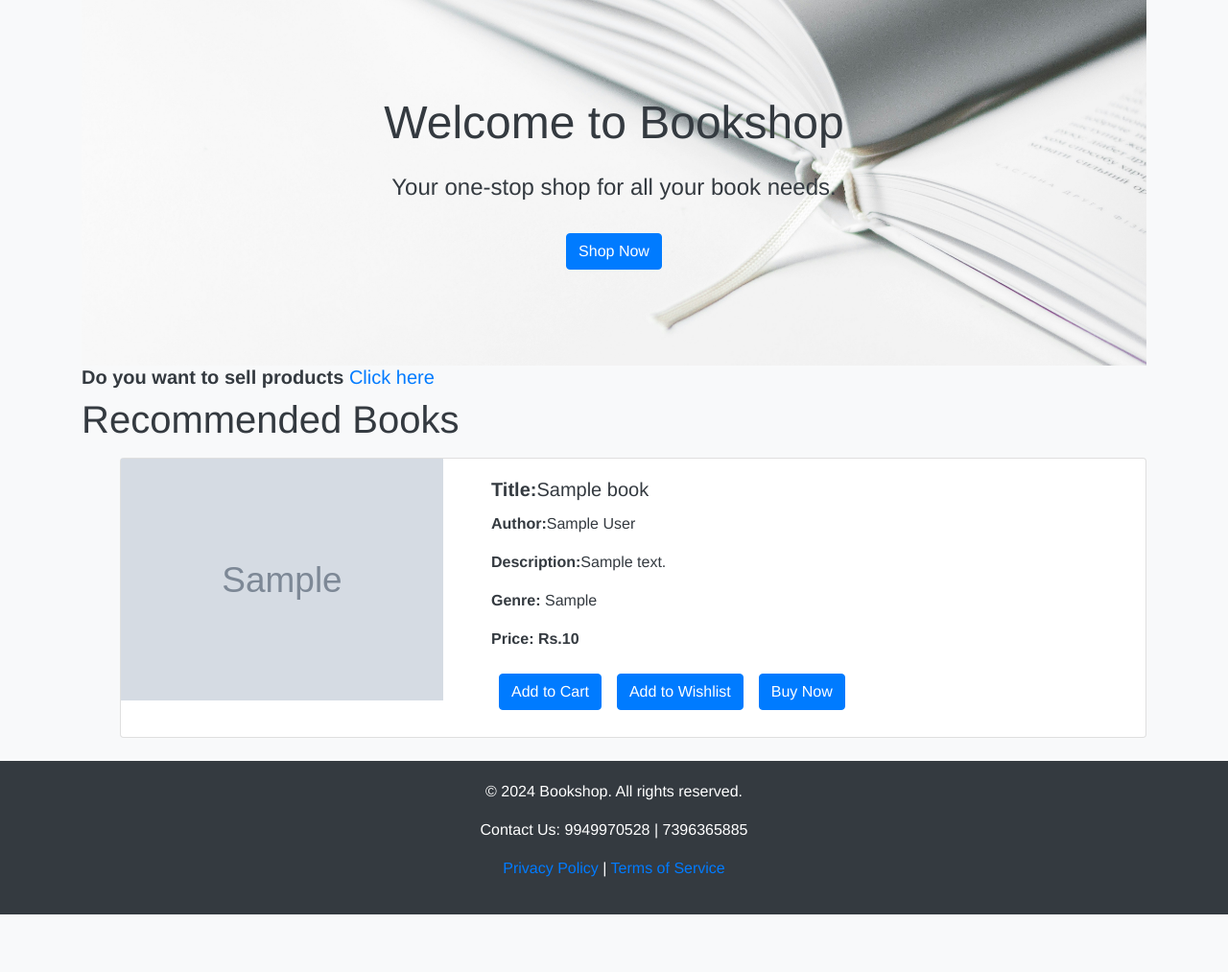
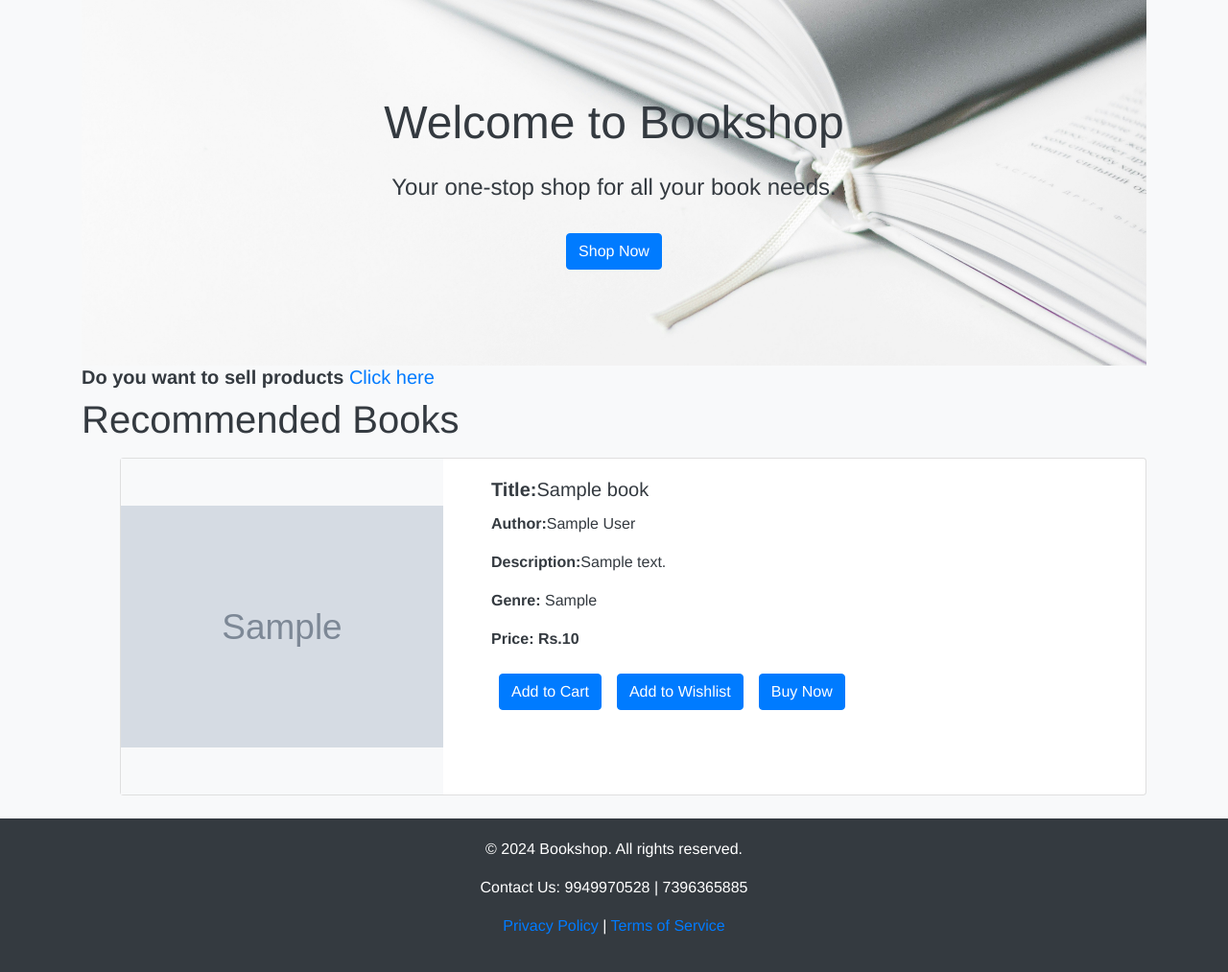
Before and after one commit to ch-Abhinay/bookshop, a Flask app: template templates/home.html in a window 1280 px wide. Shown: the part 67-1080 px from the top of the page at 96% size. Before the commit the page ends 1020 px from the top, so only its background shows below. Run offline with Flask 3, Linux system fonts and the light colour scheme; the template is opened without the code that fills it: most values are stand-ins (such as "Sample title", 1, 10 or a date in 2020); grey boxes marked "Sample" are stand-in pictures.

Commit message:
Update home.html

```diff
--- a/templates/home.html
+++ b/templates/home.html
@@ -70,4 +70,12 @@
             <p>No recommendations available.</p>
         {% endif %}
     </div>
+    <style>
+        .img-fluid {
+            width: 100%;
+            height: 350px; /* Adjust the height as needed */
+            object-fit: contain; /* Ensures the image fits within the area without being cut off */
+            background-color: #f8f9fa; /* Light gray background to fill empty space around images */
+        }
+    </style>
 {% endblock body %}
```
